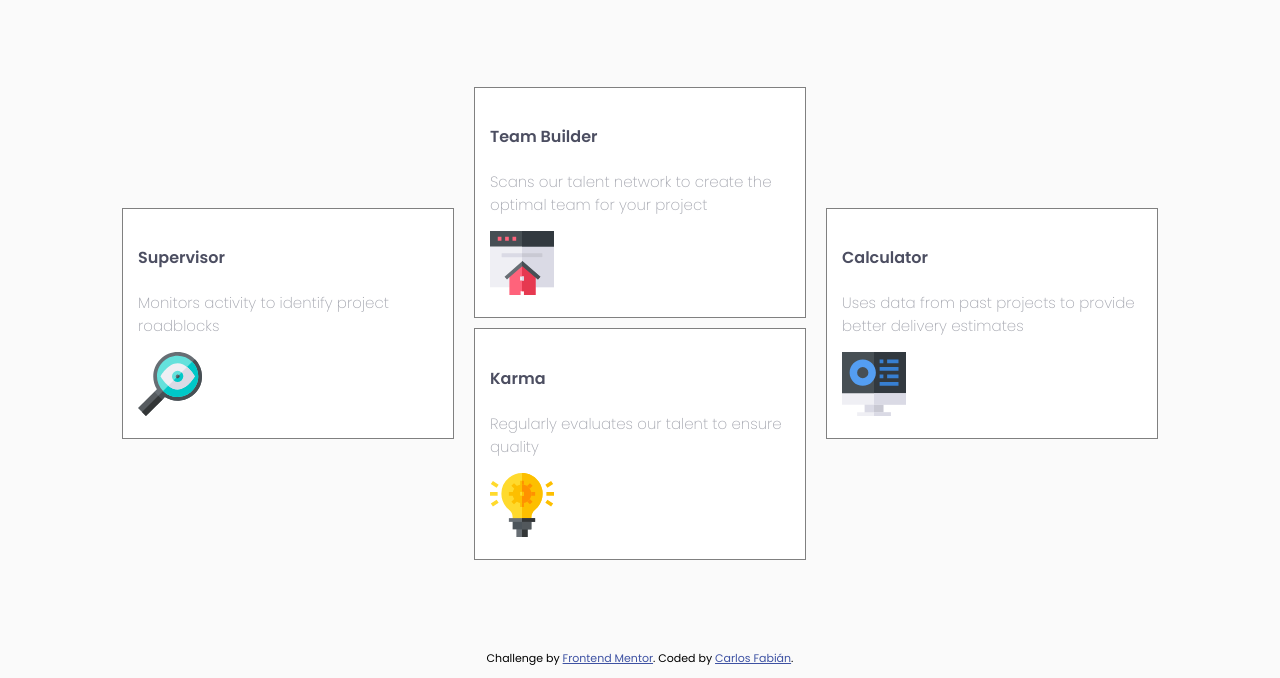
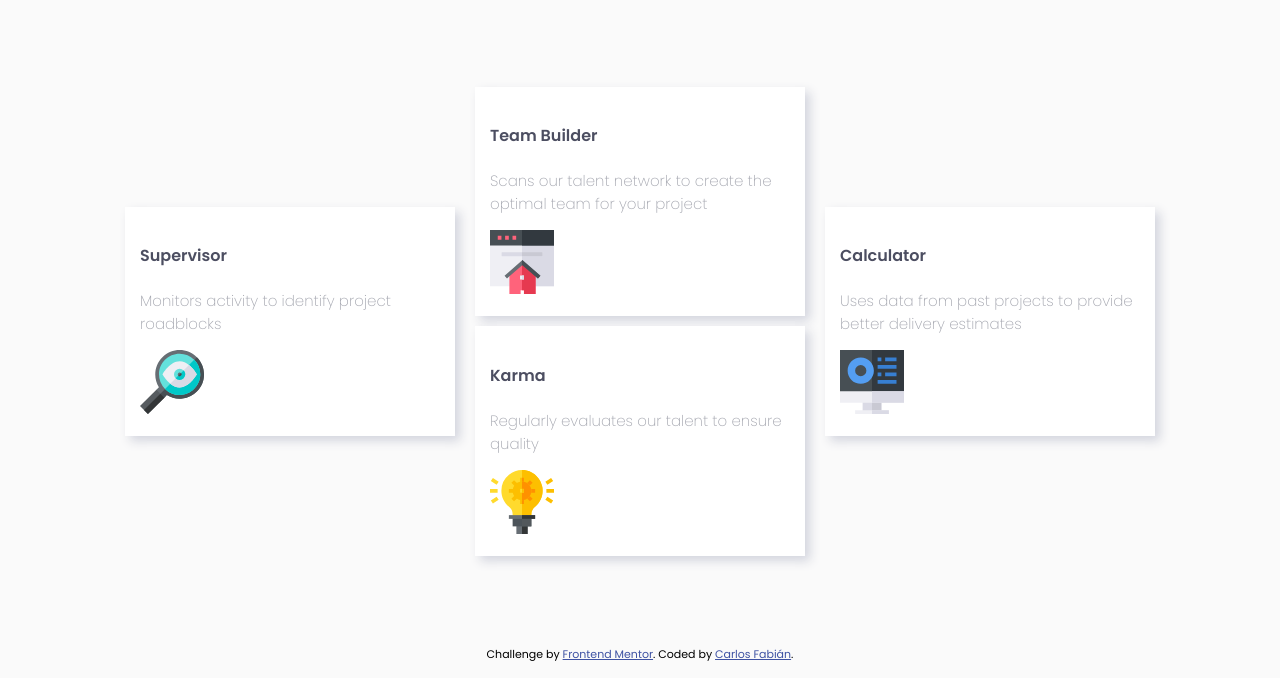
Before and after one commit to CarlosFabianG/tech-product-landing-page, a plain HTML site: page index.html in a window 1280 px wide. Shown: the part 257-935 px from the top of the page. Drawn offline with Linux system fonts and the light colour scheme.

Commit message:
se agrego el efecto sombra a las cards

```diff
--- a/styles.css
+++ b/styles.css
@@ -2,7 +2,6 @@ body {
     font-family: 'Poppins', sans-serif;
     background-color: hsl(0, 0%, 98%);
 }
-
 .header {
     display: flex;
     justify-content: center;
@@ -19,11 +18,11 @@ body {
 }
 .card {
     color: hsl(234, 12%, 34%);
-    border: gray solid 1px;
     background-color: white;
     width: 300px;
     margin: 10px;
     padding: 15px;
+    box-shadow: 5px 5px 10px hsl(229, 14%, 85%);
 }
 .card p {
     font-size: 15px;
```
